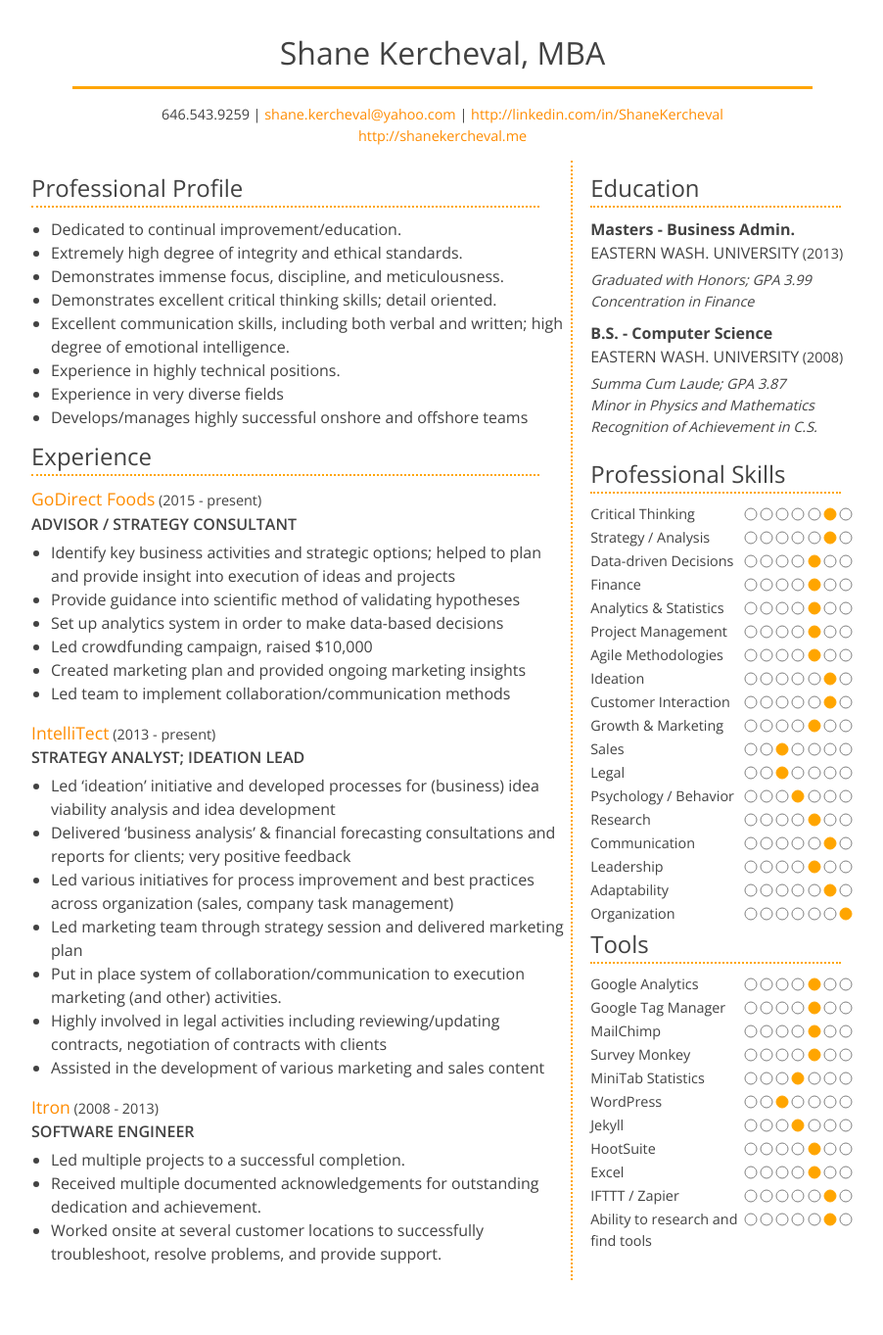
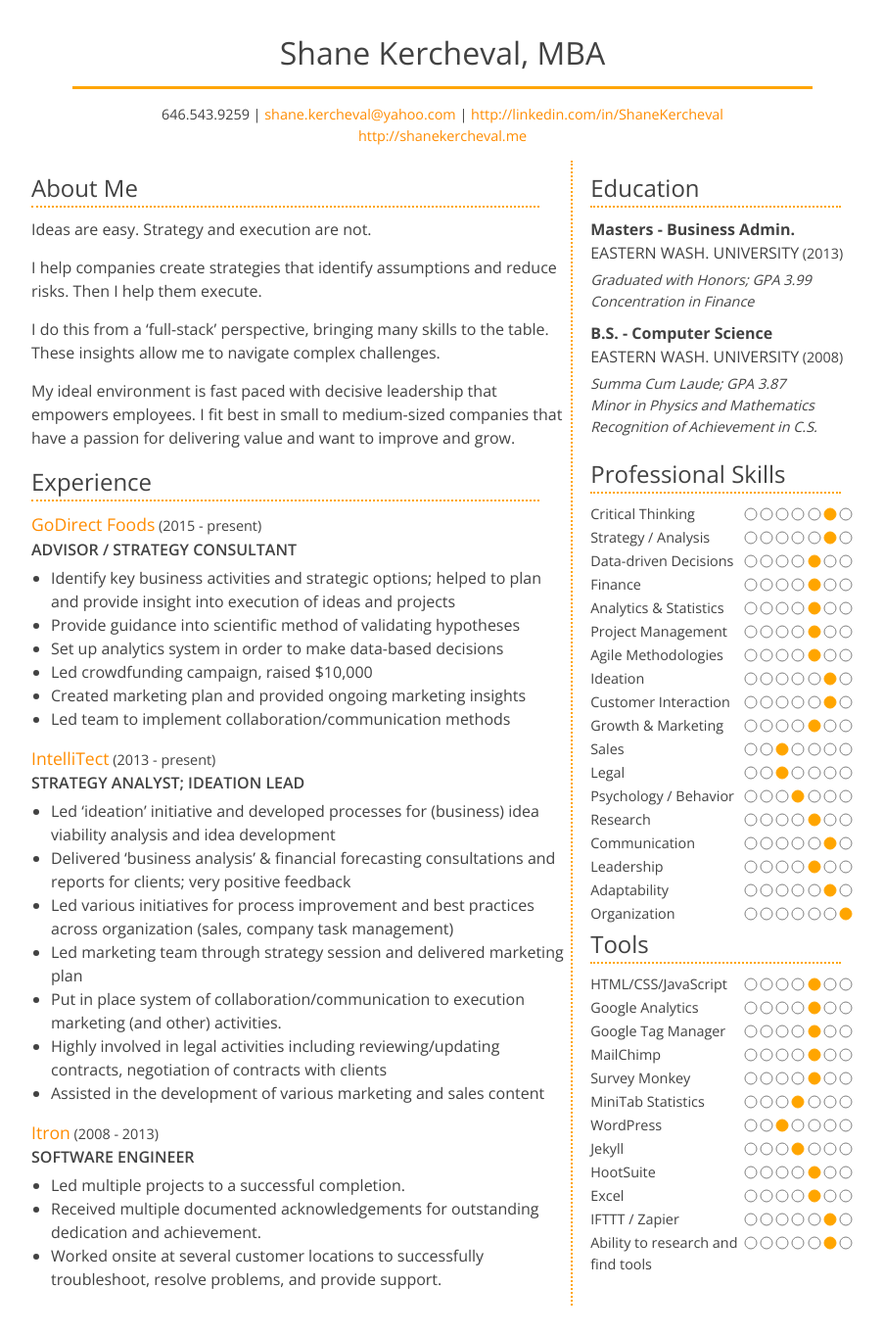
Before and after one commit to shane-kercheval/shane-kercheval.github.io, a Jekyll site: the page built from resume.md, in a window 1280 px wide. Shown: the whole page at 98% size, without its empty margins (188-1090 px from the left). Built offline with Jekyll 4.4.1, drawn with Linux system fonts in a browser that asks for light colours; before the commit the page ends 1337 px from its top, so only the background shows below that.

Commit message:
updates to resume

```diff
--- a/_data/resume.yml
+++ b/_data/resume.yml
@@ -1,7 +1,7 @@
 name: Shane Kercheval
 credentials: ", MBA"
 
-summary_name: Professional Profile
+summary_name: About Me
 experience_name: Experience
 education_name: Education
 skills_name: Professional Skills
@@ -15,14 +15,21 @@ contact_info:
   blog: http://shanekercheval.me/blog
 
 summaries:
-  - summary: Dedicated to continual improvement/education.
-  - summary: Extremely high degree of integrity and ethical standards.
-  - summary: Demonstrates immense focus, discipline, and meticulousness.
-  - summary: Demonstrates excellent critical thinking skills; detail oriented.
-  - summary: Excellent communication skills, including both verbal and written; high degree of emotional intelligence.
-  - summary: Experience in highly technical positions.
-  - summary: Experience in very diverse fields
-  - summary: Develops/manages highly successful onshore and offshore teams
+  - summary: Ideas are easy. Strategy and execution are not.
+  - summary: I help companies create strategies that identify assumptions and reduce risks. Then I help them execute.
+  - summary: I do this from a ‘full-stack’ perspective, bringing many skills to the table. These insights allow me to navigate complex challenges.
+#  - summary: Things I like- transparency, critical thinking, problem-solving, healthy work/life balance, work that makes an impact, integrity, hitting goals, continual improvement, meticulousness
+#  - summary: Things I dislike- bureaucracy, hidden agendas, dishonesty, *unnecessary* chaos, people/companies who create ‘noise’ rather than value
+  - summary: My ideal environment is fast paced with decisive leadership that empowers employees. I fit best in small to medium-sized companies that have a passion for delivering value and want to improve and grow.
+
+#  - summary: Dedicated to continual improvement/education.
+#  - summary: Extremely high degree of integrity and ethical standards.
+#  - summary: Demonstrates immense focus, discipline, and meticulousness.
+#  - summary: Demonstrates excellent critical thinking skills; detail oriented.
+#  - summary: Excellent communication skills, including both verbal and written; high degree of emotional intelligence.
+#  - summary: Experience in highly technical positions.
+#  - summary: Experience in very diverse fields
+#  - summary: Develops/manages highly successful onshore and offshore teams
 
 jobs:
   - company: GoDirect Foods
@@ -115,6 +122,8 @@ skills:
     skill_level: 7
 
 tools:
+  - tool: HTML/CSS/JavaScript
+    skill_level: 5
   - tool: Google Analytics
     skill_level: 5
   - tool: Google Tag Manager
--- a/resume.md
+++ b/resume.md
@@ -16,11 +16,18 @@ include_in_nav: false
 </div>
 <div id="primary-column">
   <h2>{{ resume.summary_name }}</h2>
+  {% for summary in resume.summaries %}
+    <p>{{ summary.summary }}</p>
+  {% endfor %}
+
+<!--
   <ul>
     {% for summary in resume.summaries %}
       <li>{{ summary.summary }}</li>
     {% endfor %}
   </ul>
+-->
+
   <h2>{{ resume.experience_name }}</h2>
   {% for job in resume.jobs %}
     <div class="resume_job_item">
```
